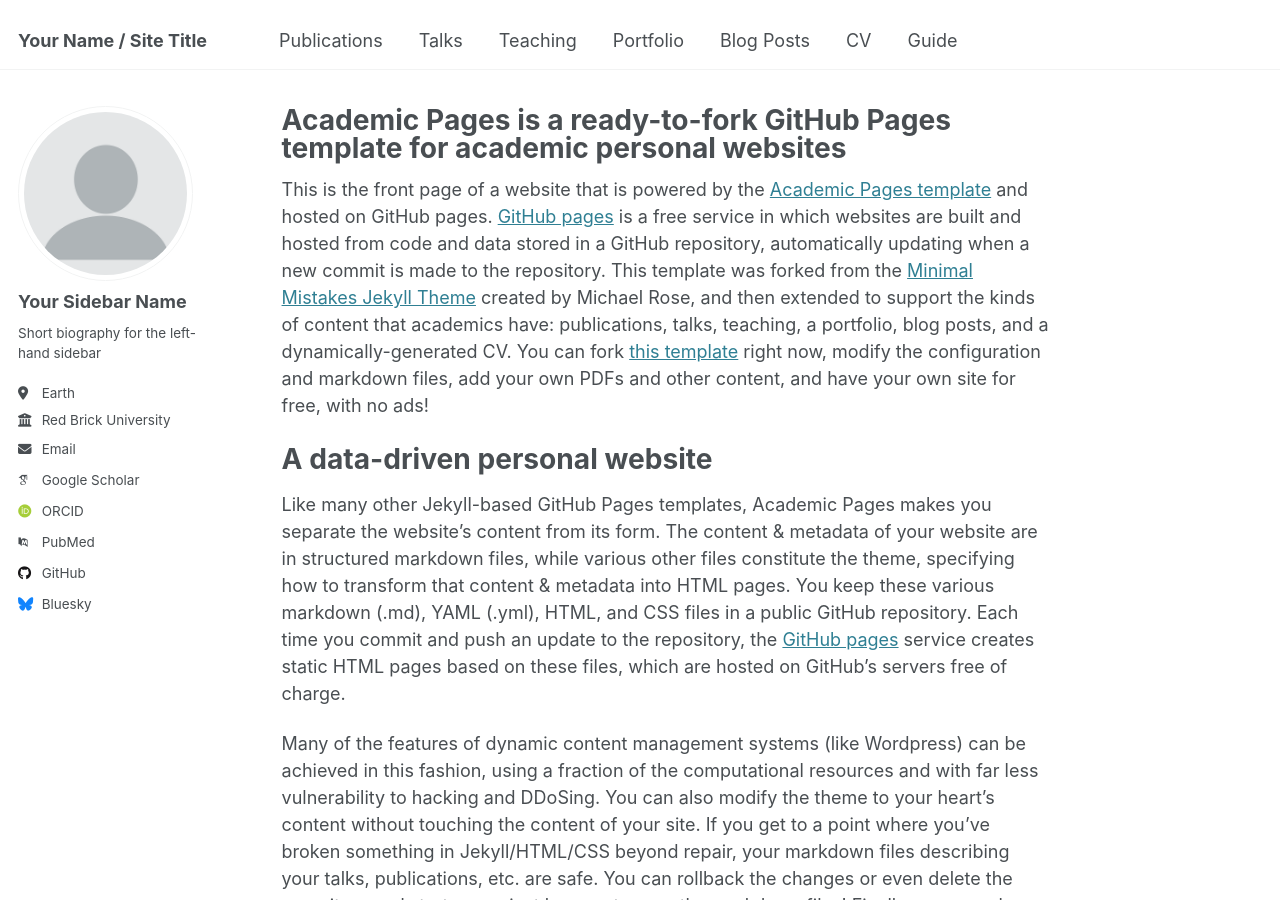
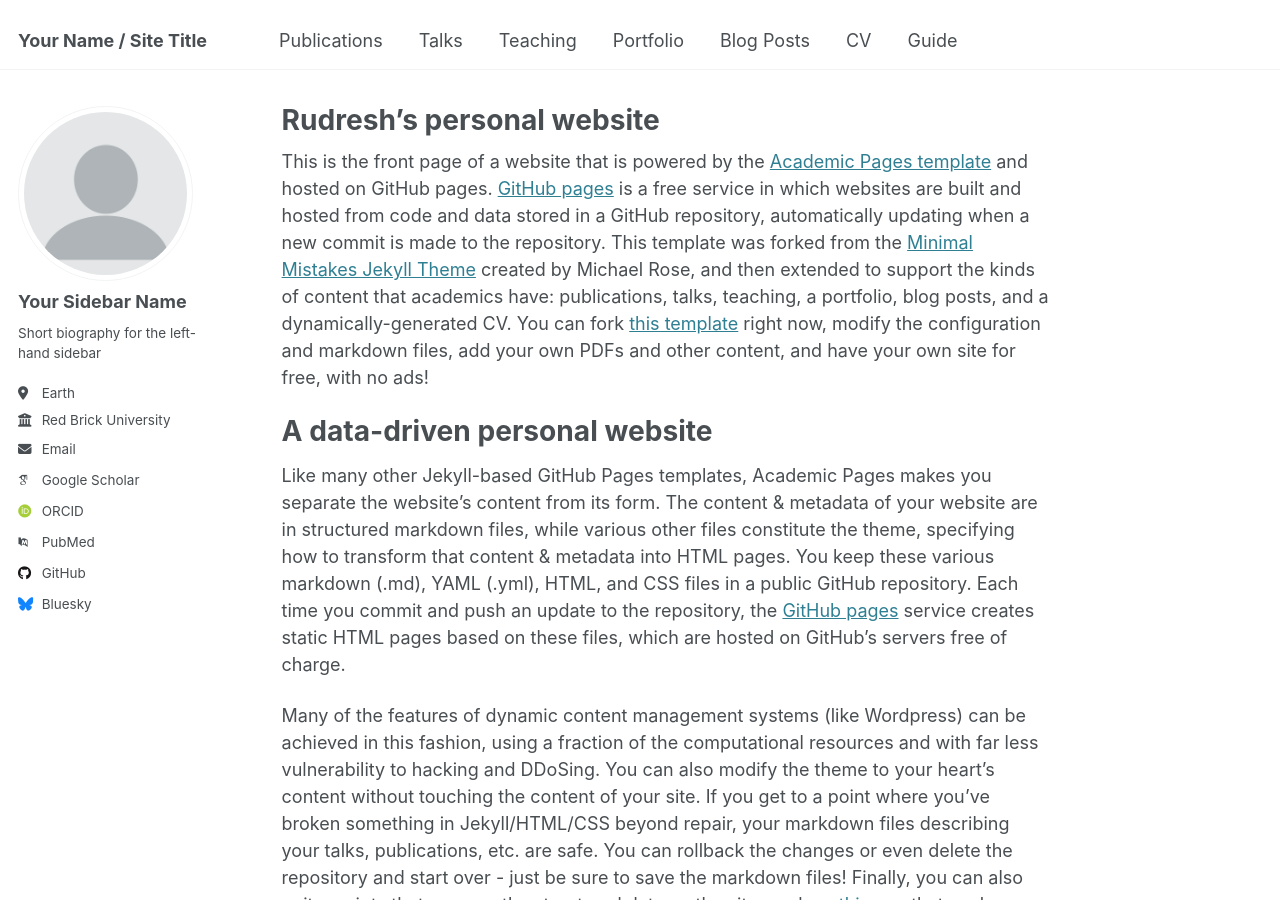
Before and after one commit to rudreshveerappaji/rudreshveerappaji.github.io, a Jekyll site: the page built from _pages/about.md, in a window 1280 px wide and 900 px high. Built offline with Jekyll 4.4.1, drawn with Linux system fonts in a browser that asks for light colours; some web fonts are replaced.

Commit message:
Update about.md

```diff
--- a/_pages/about.md
+++ b/_pages/about.md
@@ -1,6 +1,6 @@
 ---
 permalink: /
-title: "Academic Pages is a ready-to-fork GitHub Pages template for academic personal websites"
+title: "Rudresh's personal website"
 author_profile: true
 redirect_from:
   - /about/
```
